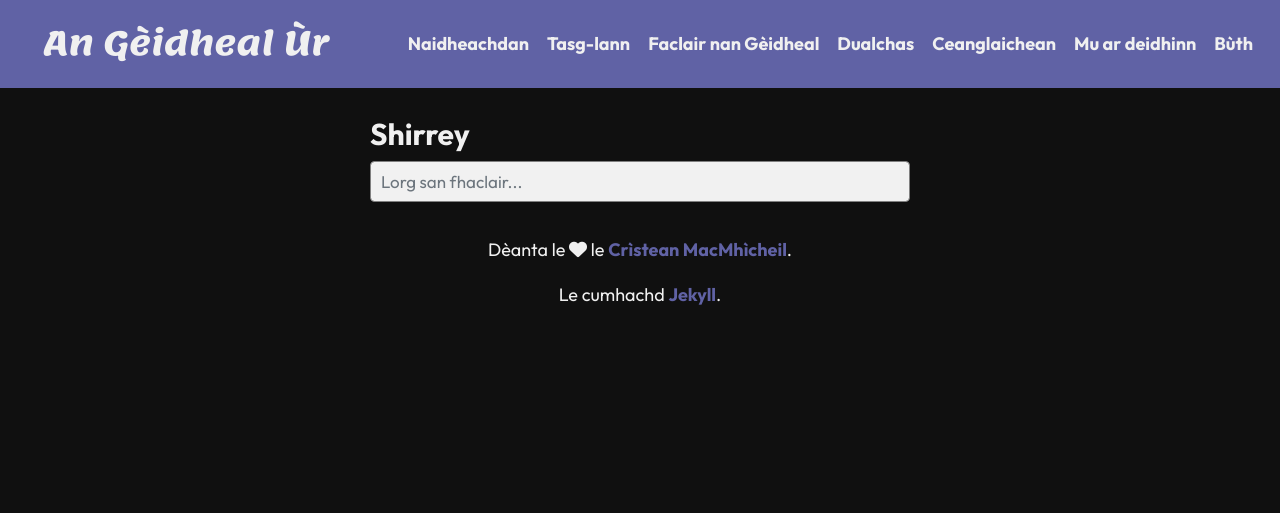
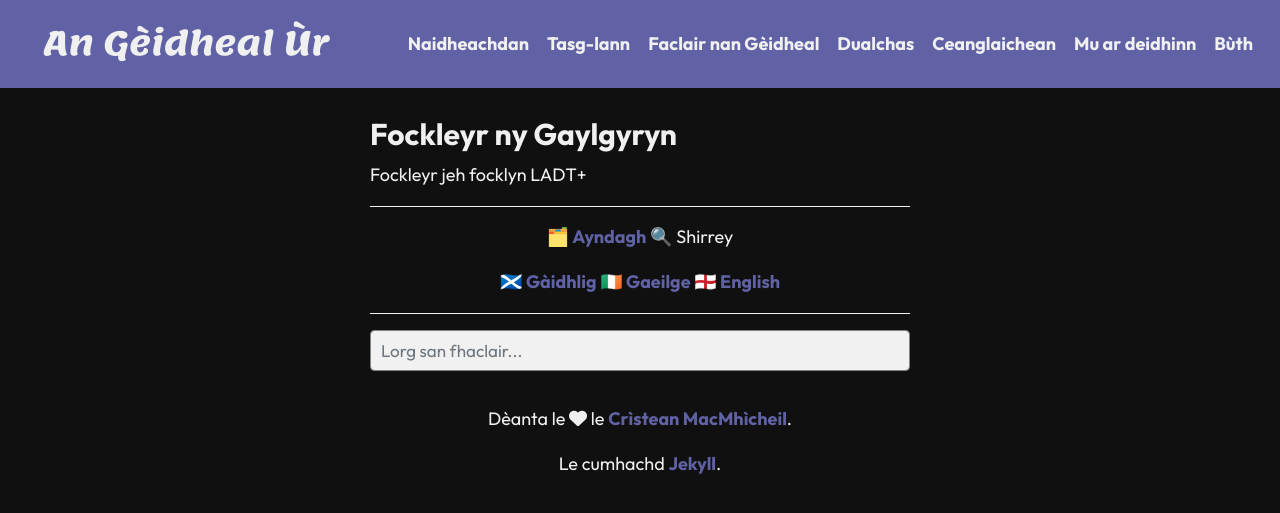
Before and after one commit to angeidheal/fockleyr, a Jekyll site: the page built from shirrey.html, in a window 1280 px wide. Shown: the top 513 px of the page. Built offline with Jekyll 4.4.1, drawn with Linux system fonts in a browser that asks for light colours; nearby versions of some CDN libraries.

Commit message:
Update shirrey.html

```diff
--- a/shirrey.html
+++ b/shirrey.html
@@ -3,7 +3,17 @@ layout: page
 permalink: /shirrey/
 ---
 
-<h1>Shirrey</h1>
+<h1>Fockleyr ny Gaylgyryn</h1>
+
+<p>Fockleyr jeh focklyn LADT+</p>
+
+<div style="border-top: 1px solid #f0f0f0; padding: 8px 0px;"></div>
+
+<p style="text-align: center;"><a href="/">🗂️ Ayndagh</a> <a href="/shirrey"></a>🔍 Shirrey</a></p>
+
+<p style="text-align: center;"><a href="https://faclair.lgbt/" title="Seall an duilleag seo sa Ghàidhlig">&#x1f3f4;&#xe0067;&#xe0062;&#xe0073;&#xe0063;&#xe0074;&#xe007f; Gàidhlig</a> <a href="https://focloir.lgbt/" title="Amharc an leathanach as Gaeilge">&#x1f1ee;&#x1f1ea; Gaeilge</a>  <a href="https://faclair.lgbt/en/" title="View this page in English">&#x1f3f4;&#xe0067;&#xe0062;&#xe0065;&#xe006e;&#xe0067;&#xe007f; English</a></p>
+
+<div style="border-top: 1px solid #f0f0f0; padding: 8px 0px;"></div>
 
 <!-- Html Elements for Search -->
 <div class="form-group" id="search-container">
```
